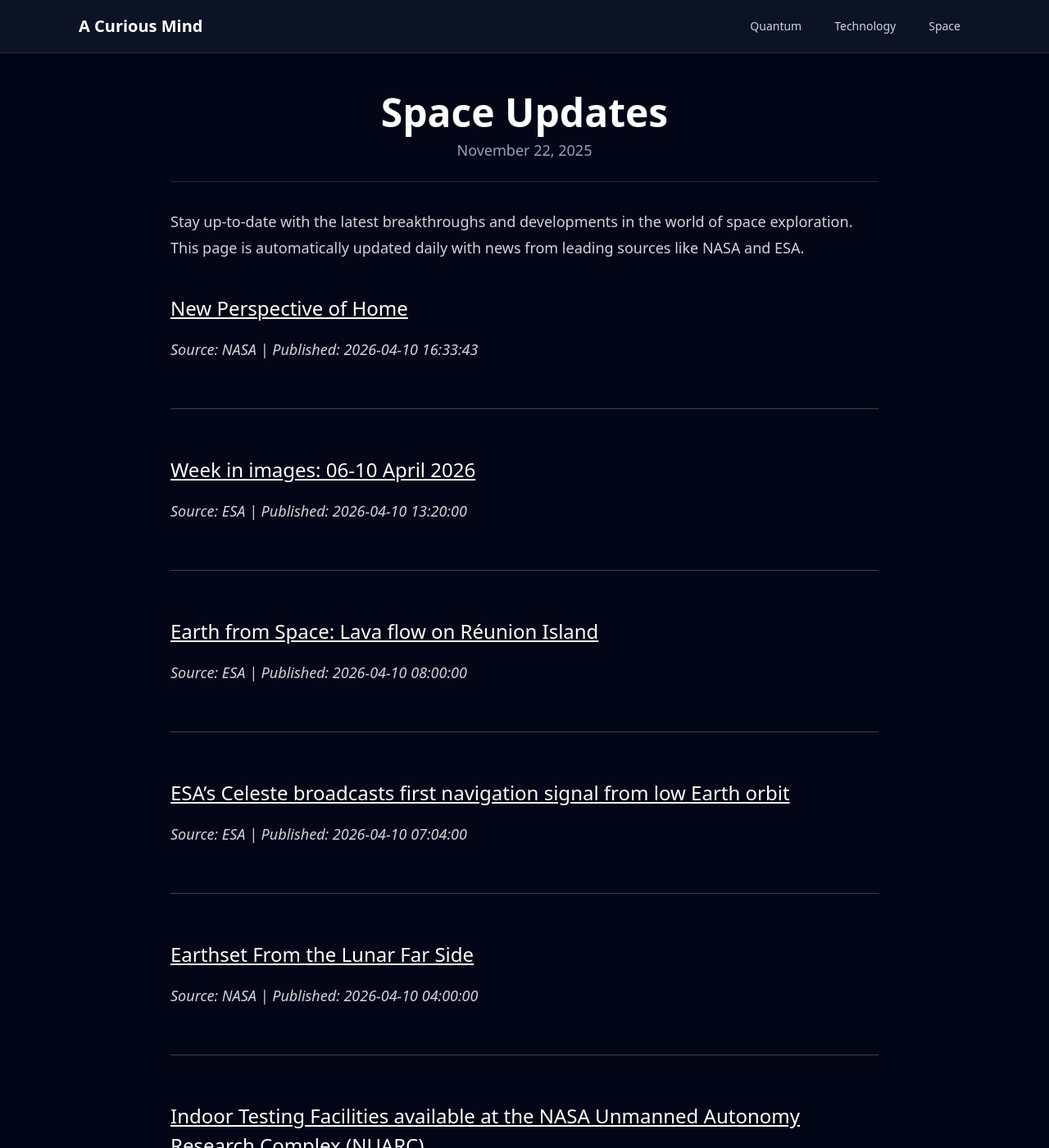
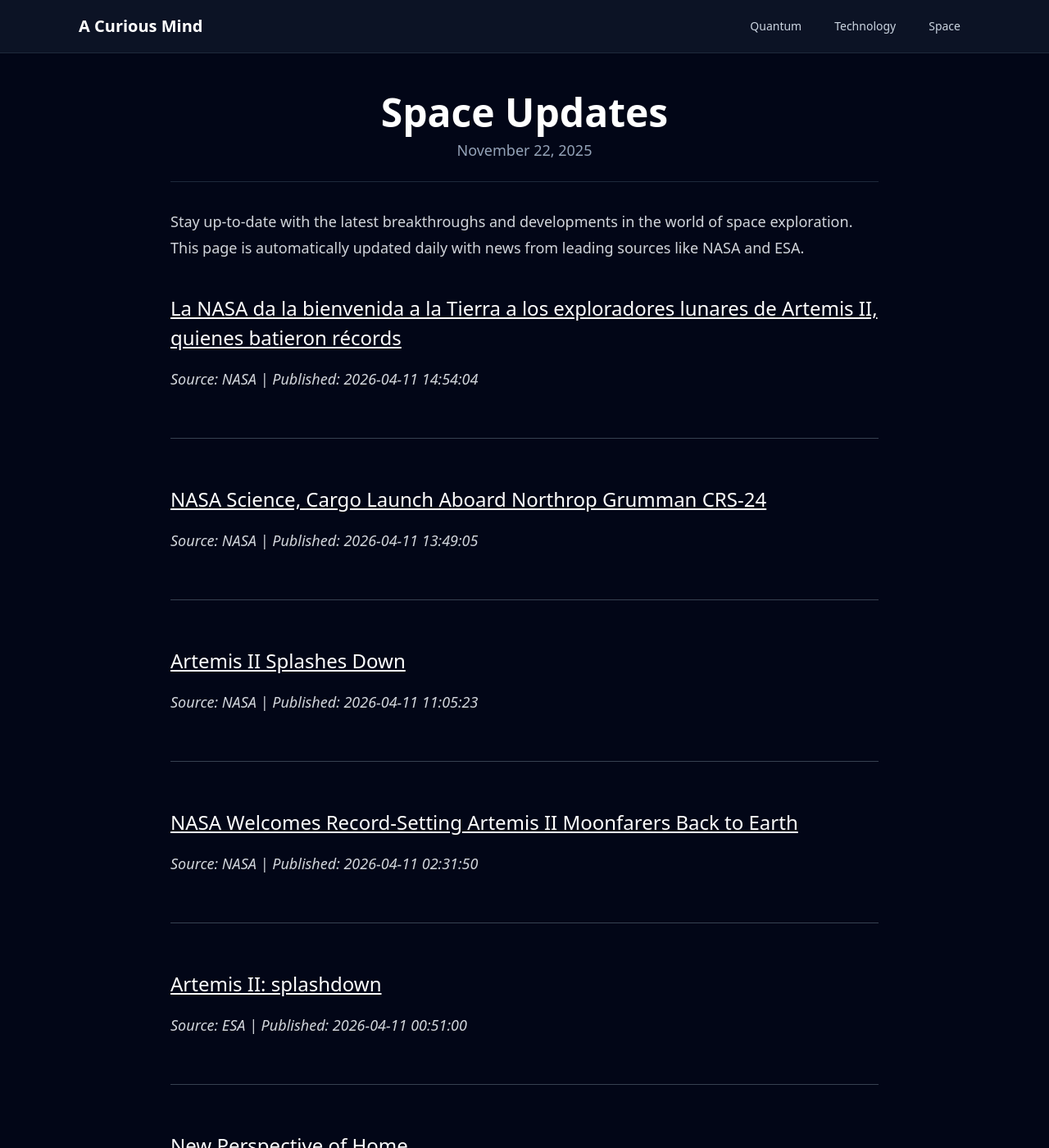
Before and after one commit to onehl7/onehl7.github.io, a Jekyll site: the page built from _posts/2025-11-22-space-updates.md, in a window 1280 px wide and 1400 px high. Shown: the whole window at 82% size. Built offline with Jekyll 4.4.1, drawn with Linux system fonts in a browser that asks for light colours; nearby versions of some CDN libraries; some of the changed text lies outside the part shown.

Commit message:
Update space news data

```diff
--- a/_data/space_news.json
+++ b/_data/space_news.json
@@ -1,4 +1,34 @@
 [
+  {
+    "source": "NASA",
+    "title": "La NASA da la bienvenida a la Tierra a los exploradores lunares de Artemis\u00a0II, quienes batieron r\u00e9cords",
+    "link": "https://www.nasa.gov/news-release/la-nasa-da-la-bienvenida-a-la-tierra-a-los-exploradores-lunares-de-artemis-ii-quienes-batieron-records/",
+    "published": "2026-04-11 14:54:04"
+  },
+  {
+    "source": "NASA",
+    "title": "NASA Science, Cargo Launch Aboard Northrop Grumman CRS-24",
+    "link": "https://www.nasa.gov/news-release/nasa-science-cargo-launch-aboard-northrop-grumman-crs-24/",
+    "published": "2026-04-11 13:49:05"
+  },
+  {
+    "source": "NASA",
+    "title": "Artemis II Splashes Down",
+    "link": "https://www.nasa.gov/image-article/artemis-ii-splashes-down/",
+    "published": "2026-04-11 11:05:23"
+  },
+  {
+    "source": "NASA",
+    "title": "NASA Welcomes Record-Setting Artemis II Moonfarers Back to Earth",
+    "link": "https://www.nasa.gov/news-release/nasa-welcomes-record-setting-artemis-ii-moonfarers-back-to-earth/",
+    "published": "2026-04-11 02:31:50"
+  },
+  {
+    "source": "ESA",
+    "title": "Artemis II: splashdown",
+    "link": "https://www.esa.int/Science_Exploration/Human_and_Robotic_Exploration/Artemis_II_splashdown",
+    "published": "2026-04-11 00:51:00"
+  },
   {
     "source": "NASA",
     "title": "New Perspective of Home",
@@ -24,36 +54,6 @@
     "published": "2026-04-10 07:04:00"
   },
   {
-    "source": "NASA",
-    "title": "Earthset From the Lunar Far Side",
-    "link": "https://science.nasa.gov/earth/earth-observatory/earthset-from-the-lunar-far-side/",
-    "published": "2026-04-10 04:00:00"
-  },
-  {
-    "source": "NASA",
-    "title": "Indoor Testing Facilities available at the NASA Unmanned Autonomy Research Complex (NUARC)",
-    "link": "https://www.nasa.gov/centers-and-facilities/ames/indoor-testing-facilities-available-at-the-nasa-unmanned-autonomy-research-complex-nuarc/",
-    "published": "2026-04-09 21:54:19"
-  },
-  {
-    "source": "NASA",
-    "title": "I Am Artemis: Dan Florez",
-    "link": "https://www.nasa.gov/missions/artemis/i-am-artemis-dan-florez/",
-    "published": "2026-04-09 21:45:57"
-  },
-  {
-    "source": "NASA",
-    "title": "Indoor Testing Facilities available at the NASA Unmanned Autonomy Research Complex (NUARC)",
-    "link": "https://www.nasa.gov/image-article/indoor-testing-facilities-available-at-the-nasa-unmanned-autonomy-research-complex-nuarc/",
-    "published": "2026-04-09 21:21:53"
-  },
-  {
-    "source": "ESA",
-    "title": "Moon joy, Earth love",
-    "link": "https://www.esa.int/ESA_Multimedia/Images/2026/04/Moon_joy_Earth_love",
-    "published": "2026-04-09 13:32:00"
-  },
-  {
     "source": "ESA",
     "title": "\u03b5psilon",
     "link": "https://www.esa.int/Science_Exploration/Human_and_Robotic_Exploration/epsilon",
```
